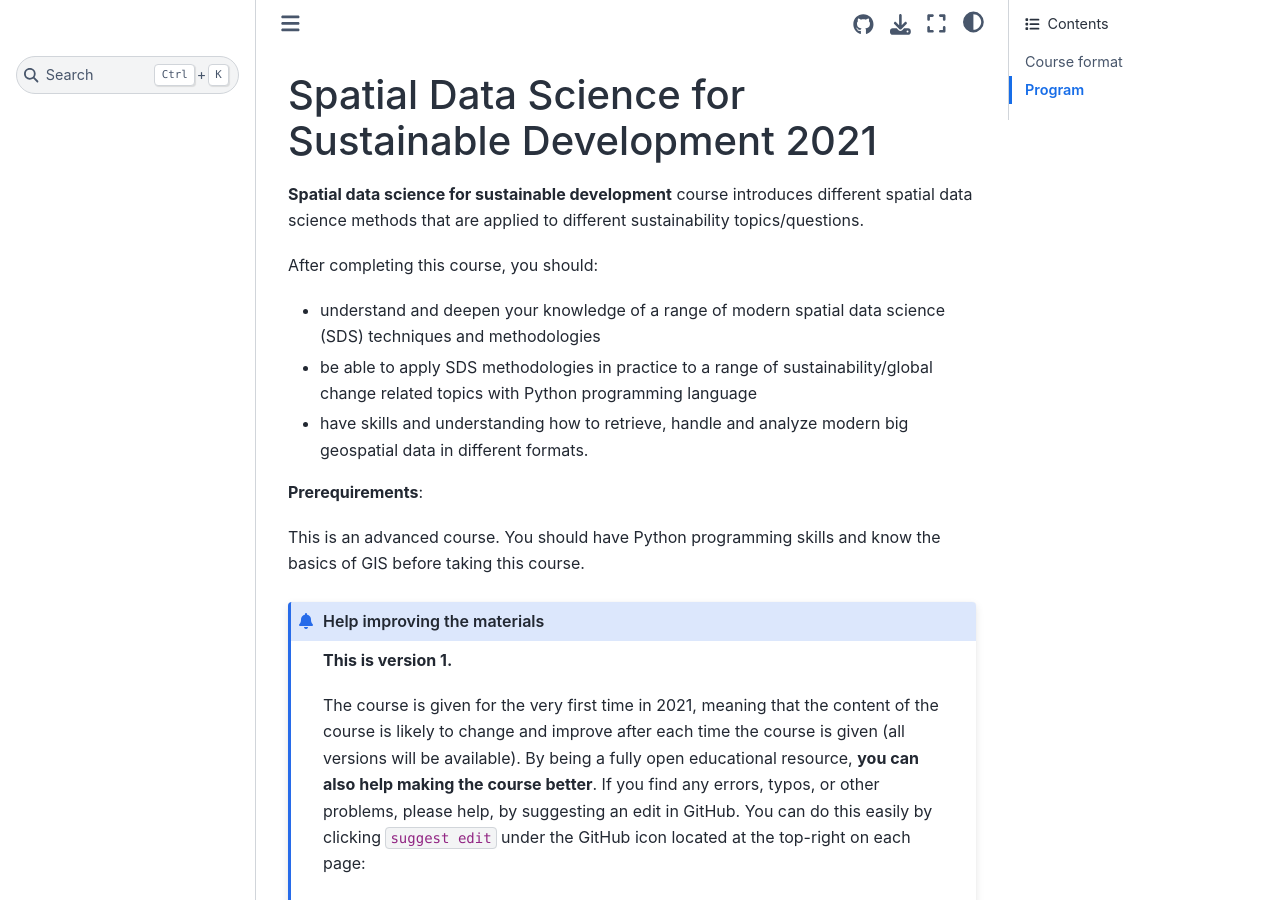
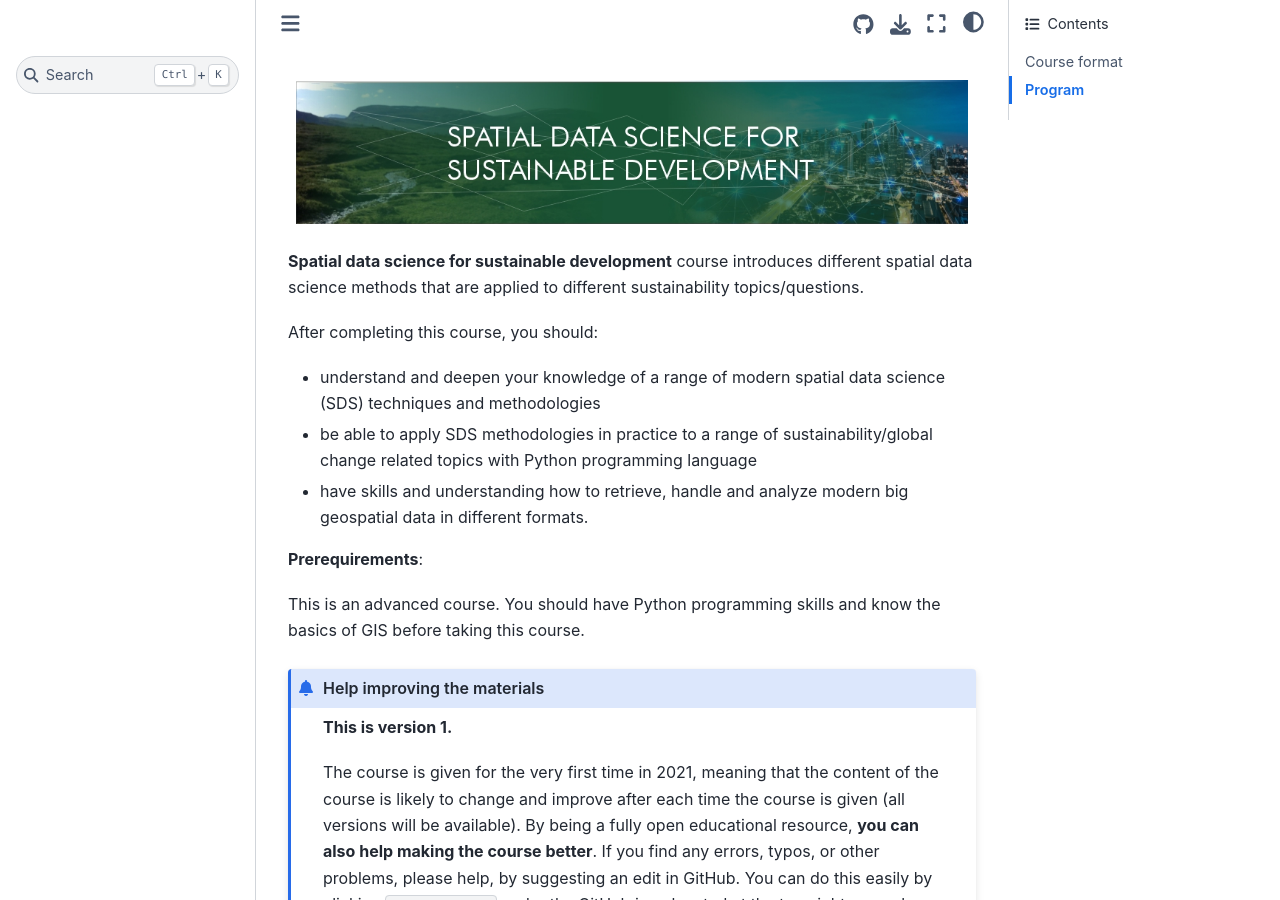
Before and after one commit to AaltoGIS/Sustainability-GIS, a Sphinx documentation site: the page built from source/index.rst, in a window 1280 px wide and 900 px high. Built offline with Sphinx 7.4.7 and the Sphinx Book theme 1.1.4, drawn with Linux system fonts in a browser that asks for light colours.

Commit message:
Add course banner

```diff
--- a/source/index.rst
+++ b/source/index.rst
@@ -1,5 +1,4 @@
-Spatial Data Science for Sustainable Development 2021
-=====================================================
+.. figure:: img/sustainability-sds-banner.jpg
 
 **Spatial data science for sustainable development** course introduces different spatial data science methods
 that are applied to different sustainability topics/questions.
```
Also changed, not shown: source/img/sustainability-sds-banner.jpg (added).
